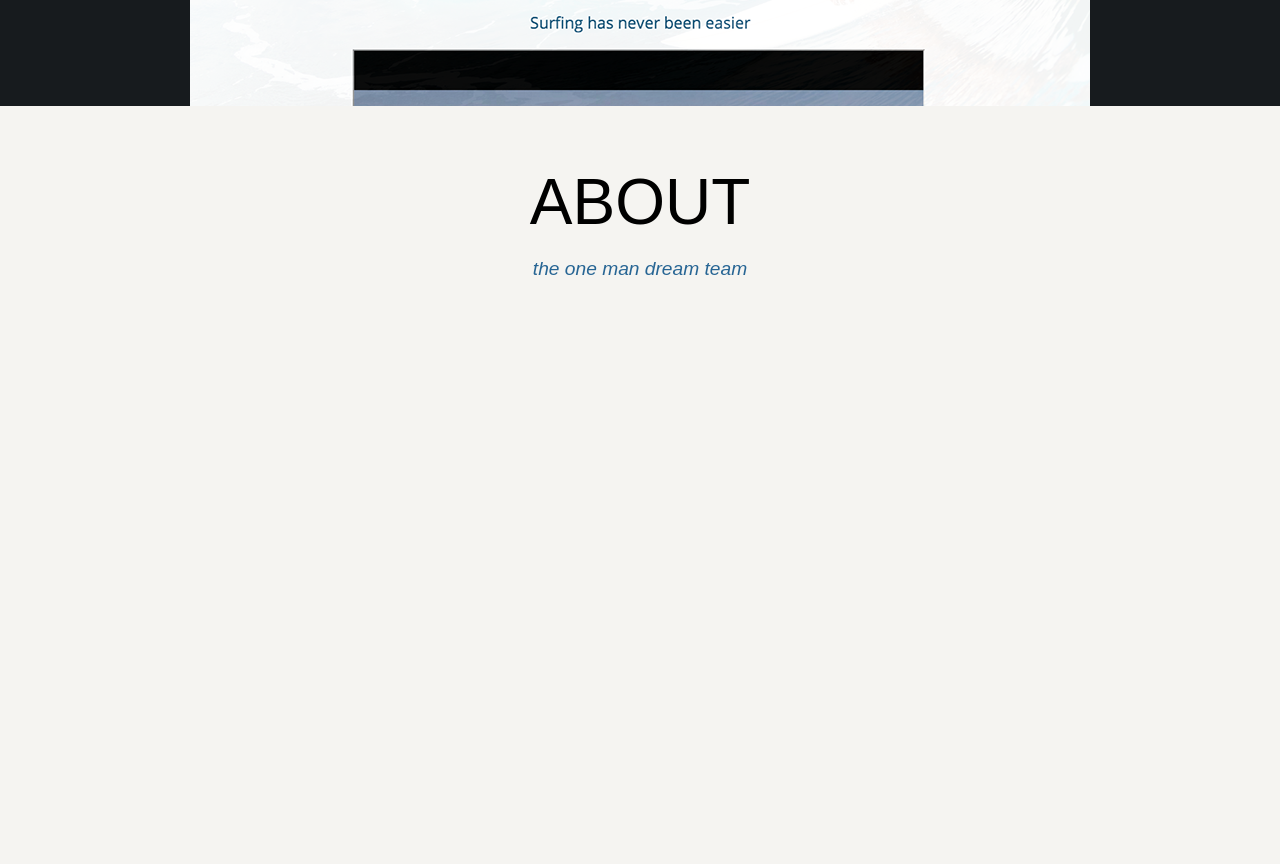
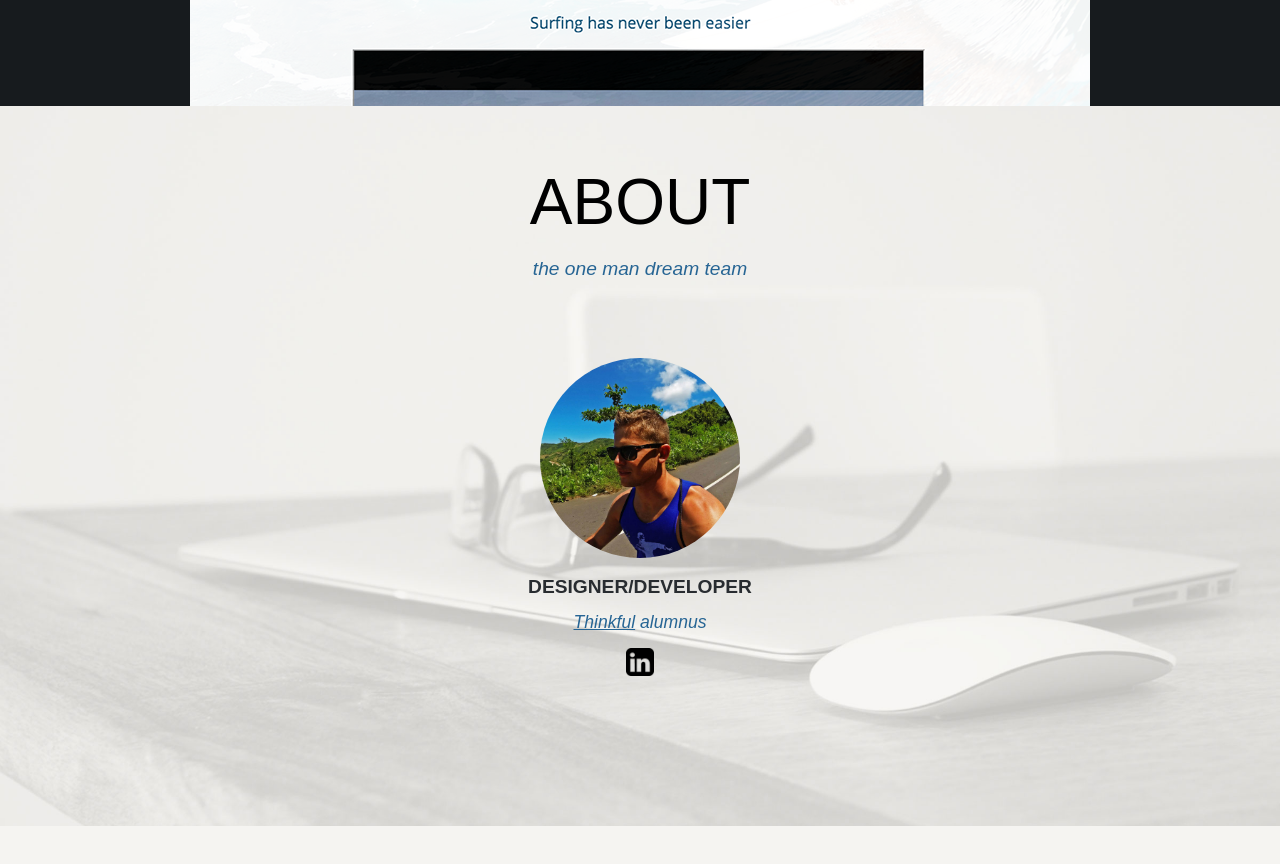
Before and after one commit to danielbogart/portfolio, a plain HTML site: page index.html in a window 1280 px wide. Shown: the part 2314-3178 px from the top of the page. After the commit the page ends 3140 px from the top, so only its background shows below. Drawn offline with nearby package versions, Linux system fonts and the light colour scheme; a web font is replaced by a local one.

Commit message:
Completed about section

```diff
--- a/index.html
+++ b/index.html
@@ -91,9 +91,16 @@
 			</div>
 		</section>
 		<section id="about" class="lightbg">
-			<div class="wrap">
-				<div id="aboutTitle">ABOUT</div>
-				<div id="aboutSubTitle">the one man dream team</div>
+			<div id="padding">
+				<div class="wrap">
+					<div id="aboutTitle">ABOUT</div>
+					<div id="aboutSubTitle">the one man dream team</div>
+					<div id="profilePic"></div>
+					<div id="profileDesc">DESIGNER/DEVELOPER</div>
+					<div id="subDesc"><a href="http://www.thinkful.com/">Thinkful</a> alumnus</div>
+					<a href="http://www.linkedin.com/in/danielbogart/" id="linkedin"></a>
+					<div id="glassesBg"></div>
+				</div>
 			</div>
 		</section>
 </body>
--- a/stylesheet.css
+++ b/stylesheet.css
@@ -337,6 +337,16 @@ section {
 
 #about {
 	height: 720px;
+	background: url('images/aboutbg.jpg') no-repeat center center;
+	background-position: 0 0;
+	-webkit-background-size: cover;
+	-moz-background-size: cover;
+	-o-background-size: cover;
+	background-size: cover;
+	background-attachment: relative;
+}
+
+#padding {
 	padding: 4em 0;
 }
 
@@ -351,3 +361,44 @@ section {
 	font-style: italic;
 	color: #276594;
 }
+
+#profilePic {
+	height: 200px;
+	width: 200px;
+	border-radius: 50%;
+	background: url('images/profile-pic.jpg');
+	background-size: cover;
+	margin: 5em auto 0 auto;
+}
+
+#profileDesc {
+	margin: 1em 0 .7em 0;
+	font-size: 1.2em;
+	font-weight: bold;
+}
+
+#subDesc {
+	margin: 1em 0 .5em 0;
+	font-size: 1.1em;
+	font-style: italic;
+	color: #276594;
+}
+
+#subDesc a:link {
+	text-decoration: underline;
+	color: #276594;
+}
+
+#subDesc a:visited {
+	text-decoration: none;
+	color: #276594;
+}
+
+#linkedin {
+	display: block;
+	height: 28px;
+	width: 28px;
+	background: url('images/linkedin.png');
+	background-size: cover;
+	margin: 1em auto;
+}
```
Also changed, not shown: images/aboutbg.jpg (added), images/linkedin.png (added), images/profile-pic.jpg (added).
